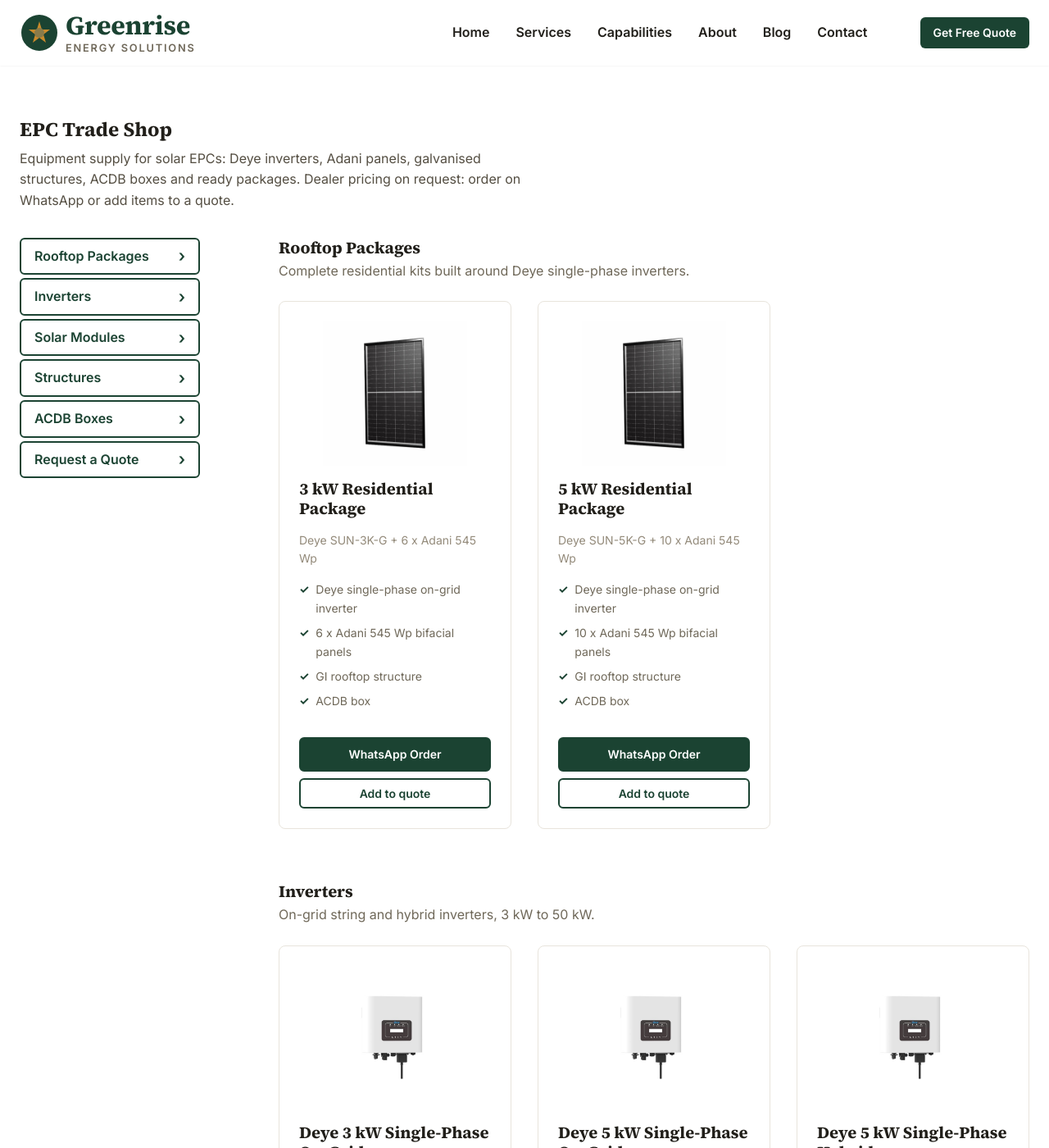
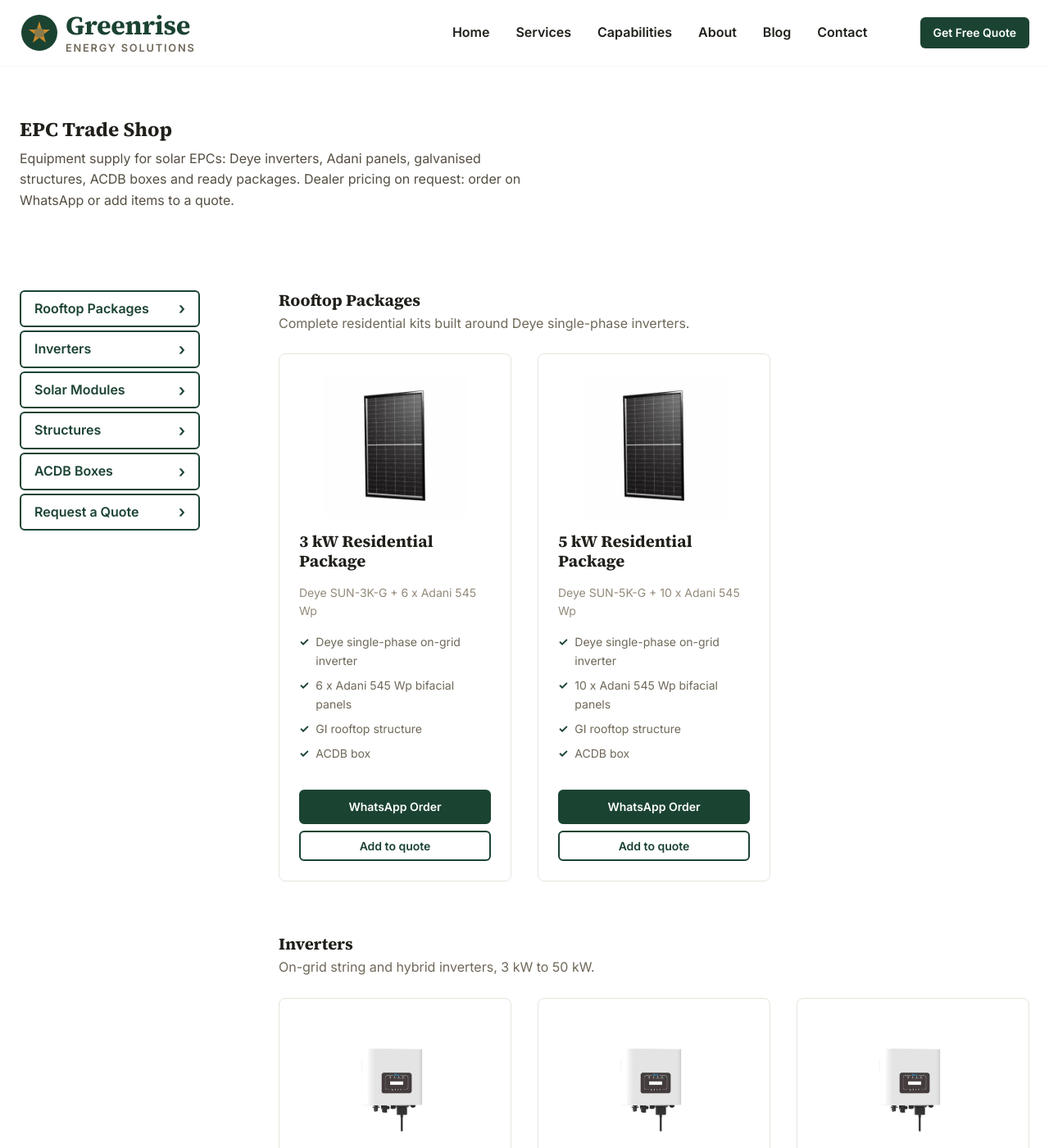
Before and after one commit to nbkarthi/greenriseenergy, a Jekyll site: the page built from shop/index.html, in a window 1280 px wide and 1400 px high. Shown: the whole window at 82% size. Built offline with Jekyll 4.4.1, drawn with Linux system fonts in a browser that asks for light colours.

Commit message:
shop: more space under intro

```diff
--- a/shop/index.html
+++ b/shop/index.html
@@ -22,7 +22,7 @@
   <style>
     .shop { padding: calc(var(--header-height) + var(--spacing-3xl)) var(--spacing-lg) var(--spacing-4xl); max-width: 1440px; margin: 0 auto; }
     .shop h1 { font-size: var(--font-size-2xl); color: var(--color-gray-900); margin-bottom: var(--spacing-sm); }
-    .shop-intro { color: var(--color-gray-700); max-width: 640px; margin-bottom: var(--spacing-xl); }
+    .shop-intro { color: var(--color-gray-700); max-width: 640px; margin-bottom: var(--spacing-4xl); }
     .shop-layout { display: grid; grid-template-columns: 220px 1fr; gap: var(--spacing-4xl); align-items: start; }
     .shop-nav { position: sticky; top: calc(var(--header-height) + var(--spacing-lg)); display: flex; flex-direction: column; gap: var(--spacing-xs); }
     .shop-nav a { display: flex; justify-content: space-between; align-items: center; gap: var(--spacing-sm); padding: var(--spacing-sm) var(--spacing-md); border: 2px solid var(--color-primary); border-radius: var(--radius-lg); font-weight: 600; color: var(--color-primary); }
```
